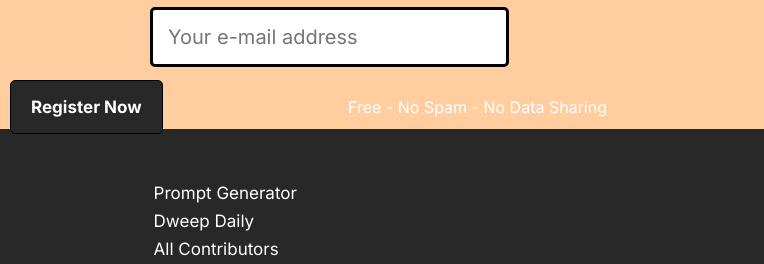
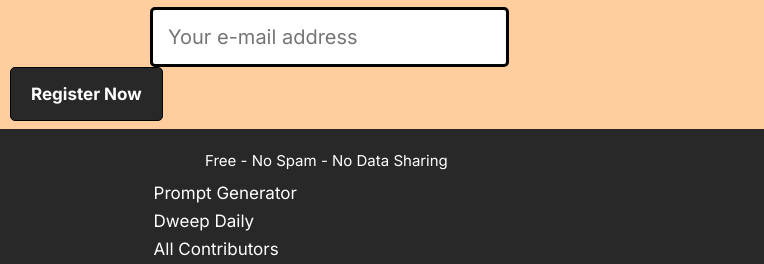
Before and after one commit to siddheswartripurari/cuvette-micro-proj-1, a plain HTML site: page index.html in a window 1280 px wide. Shown: the part 431-695 px from the top of the page, 0-764 px from the left. Drawn offline with Linux system fonts and the light colour scheme.

Commit message:
Update main.css (usage class)

```diff
--- a/styles/main.css
+++ b/styles/main.css
@@ -92,8 +92,8 @@ h1{
   margin-left: 150px;
   padding-top: 20px;
   padding-bottom: 20px;
-  text-align: center;
-  font-size: 16px;
+  padding-left: 55px;
+  font-size: 15px;
 }
 
 .dweep-logo{
```
